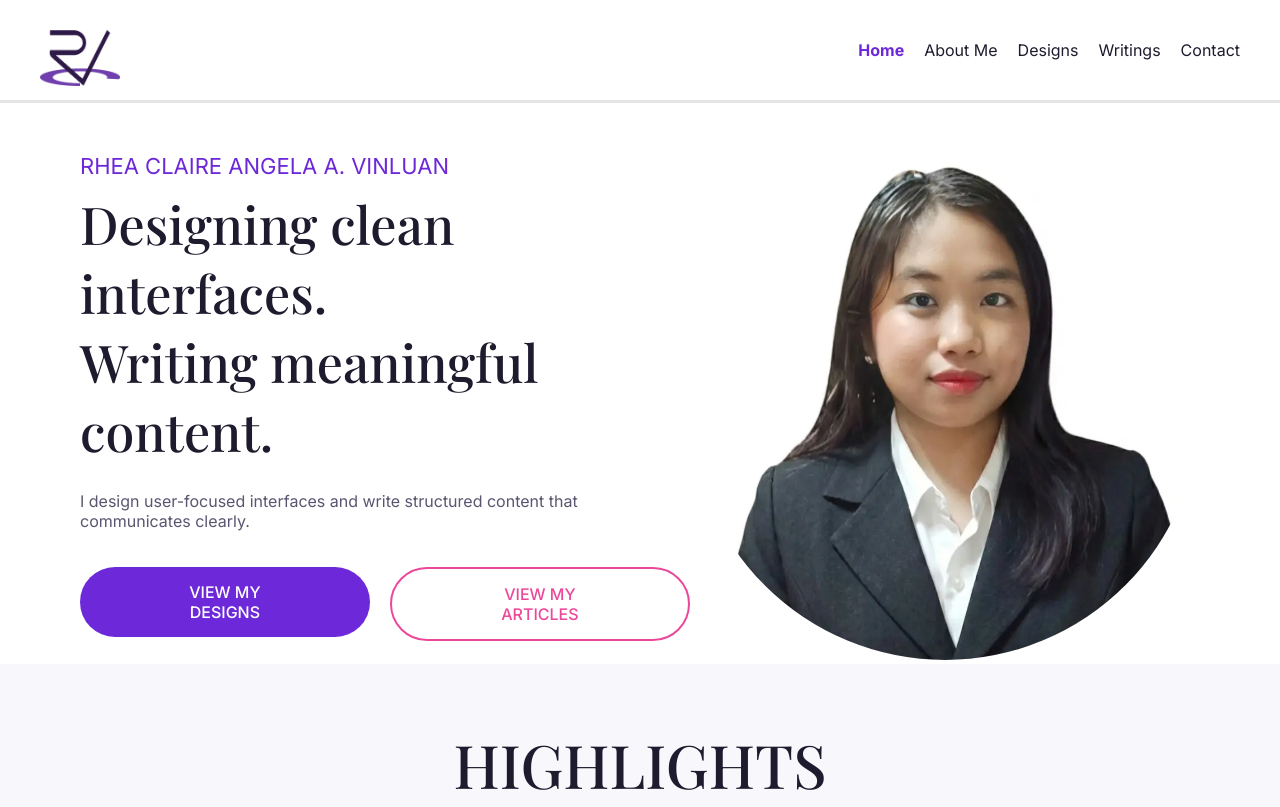
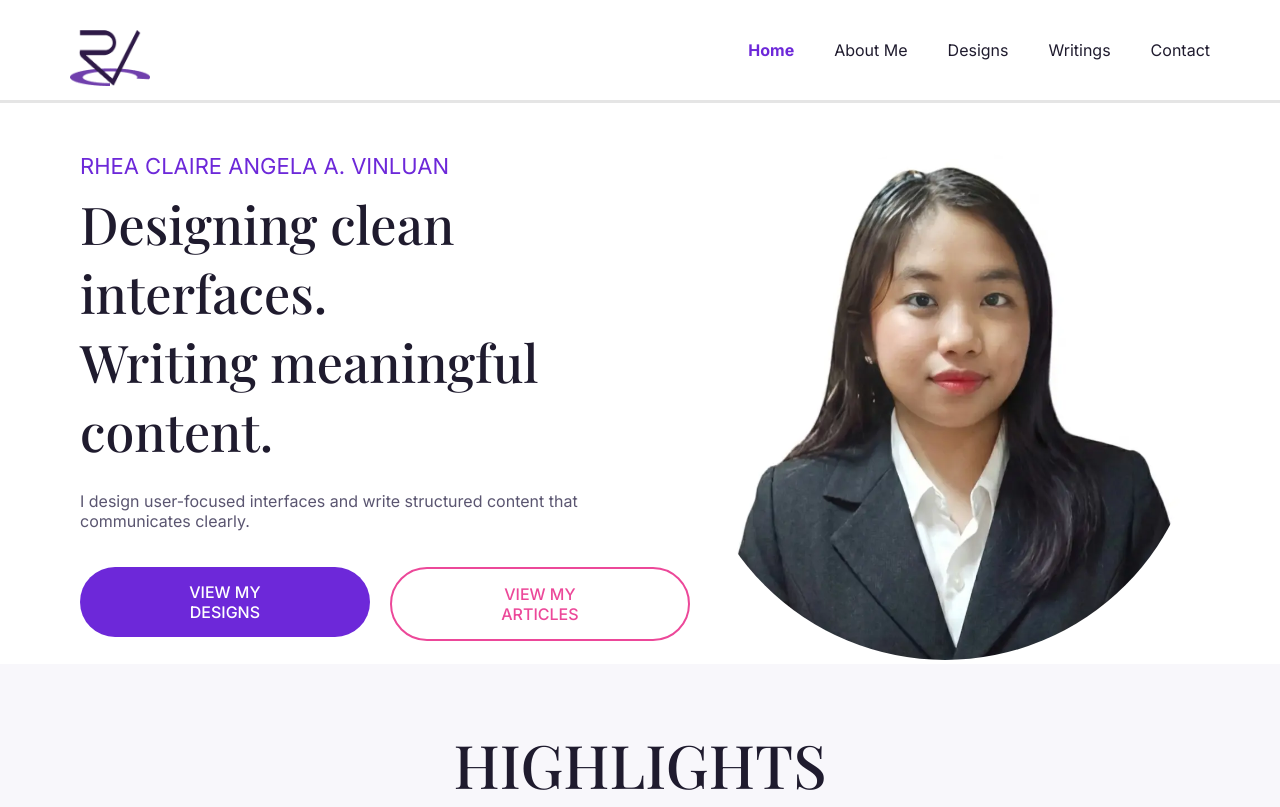
Before and after one commit to RheaVinluan/ReiyzsPortfolio, a plain HTML site: page index.html in a window 1280 px wide. Shown: the top 807 px of the page. Drawn offline with nearby package versions, Linux system fonts and the light colour scheme; a web font is replaced by a local one.

Commit message:
fixed navbar spacing

```diff
--- a/general.css
+++ b/general.css
@@ -21,7 +21,7 @@ body {
     display: flex;
     justify-content: space-between;
     align-items: center;
-    padding: 10px 20px;
+    padding: 10px 50px;
     border-bottom: 3px solid rgba(0, 0, 0, 0.1);
     position: fixed;
     top: 0;
@@ -46,7 +46,7 @@ body {
 
 .menu-right{
     display: flex;
-    gap: 20px;
+    gap: 40px;
     margin-right: 20px;
     justify-content: space-around;
 }
```
